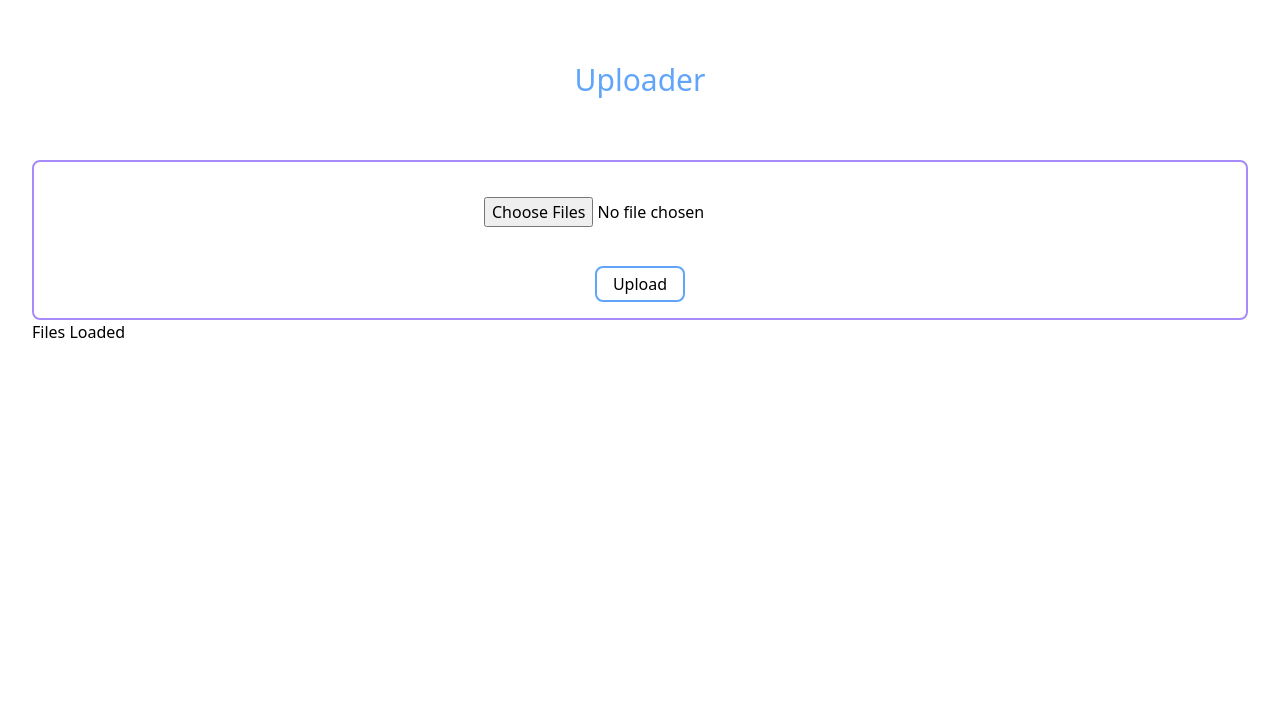
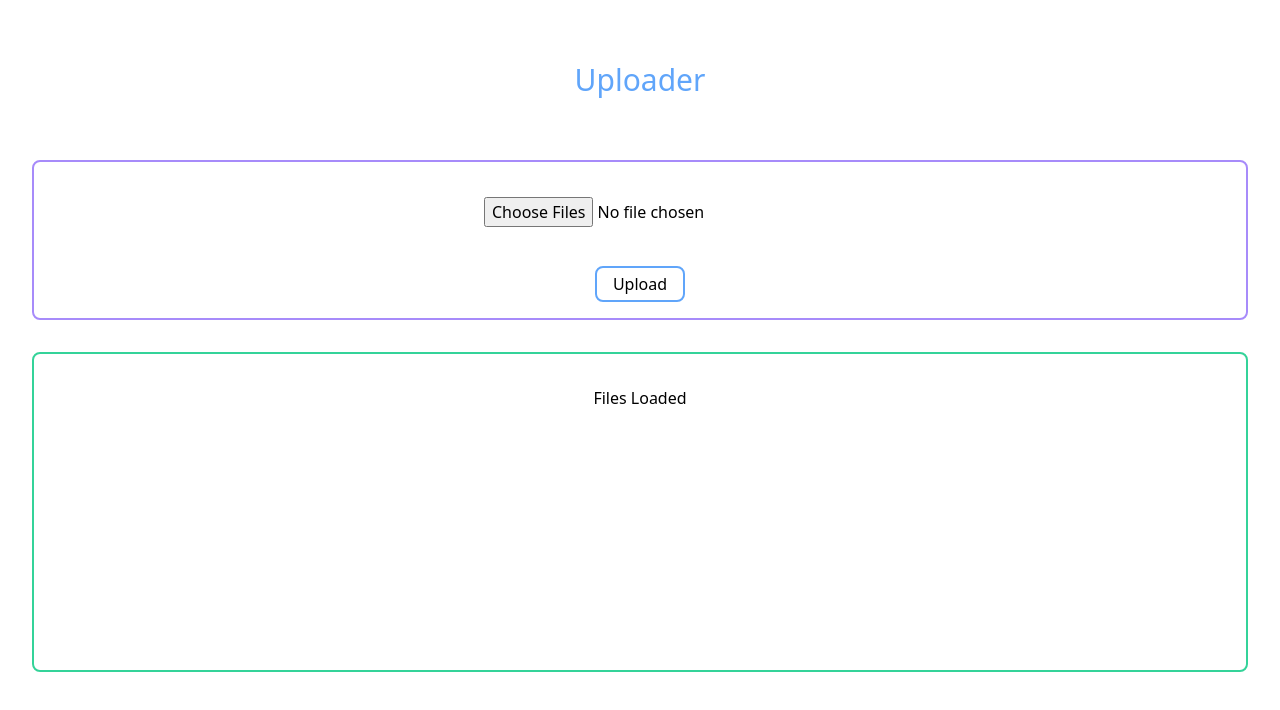
Before and after one commit to wainola/uploader, a Next.js app: page / in a window 1280 px wide. Shown: the top 710 px of the page. Built offline with nearby package versions, Linux system fonts and the light colour scheme.

Commit message:
WIP: loading progress

```diff
--- a/pages/index.js
+++ b/pages/index.js
@@ -30,7 +30,6 @@ export default function Home() {
     const {
       target: { files },
     } = evt;
-    console.log(files);
 
     dispatcher({ type: 'FIRST_LOADING', payload: files[0].size });
 
@@ -93,10 +92,11 @@ export default function Home() {
           </div>
         </div>
 
-        <div>
-          <div>
+        <div className="fle flex-col h-2/5 w-full mt-8 mb-8 border-2 border-green-400 rounded-lg">
+          <div className="flex flex-row justify-center mt-8">
             <h2>Files Loaded</h2>
           </div>
+          <div className="flex flex-row justify-center mt-8"></div>
         </div>
       </div>
     </div>
```
